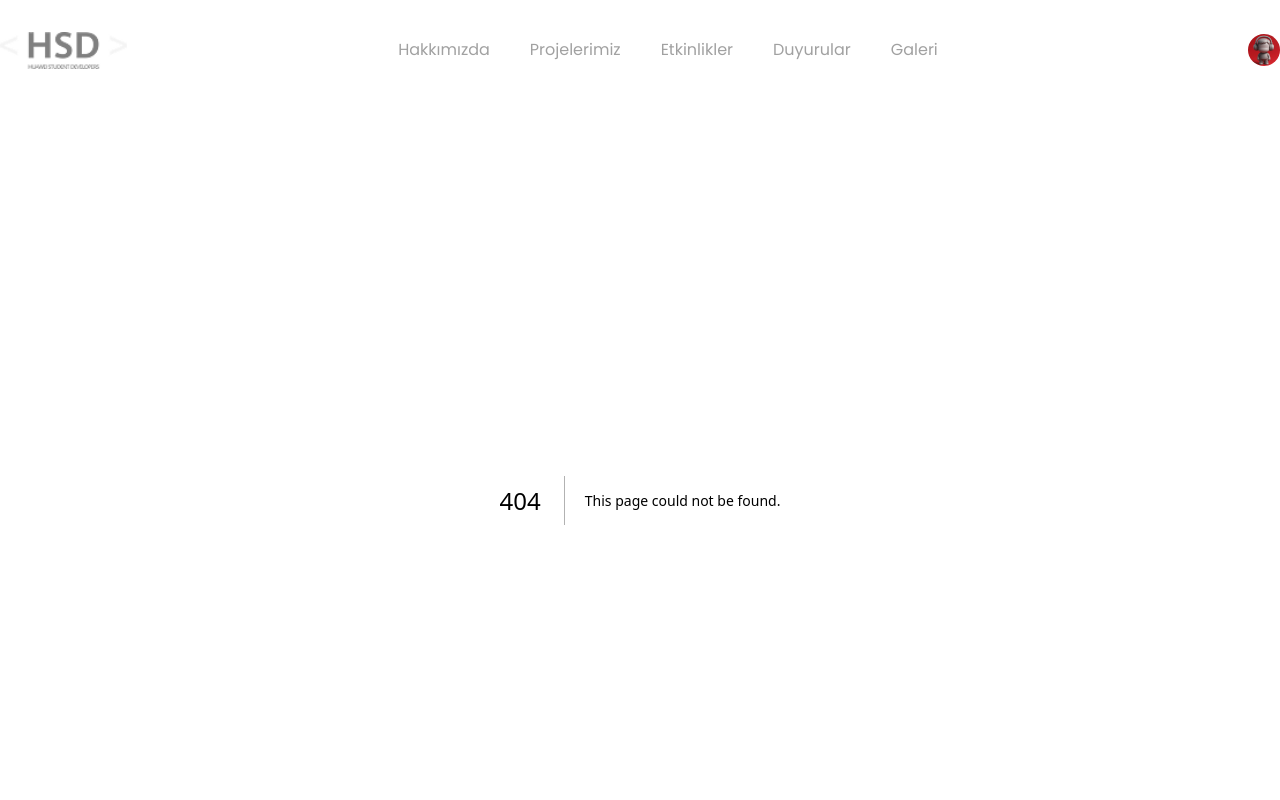
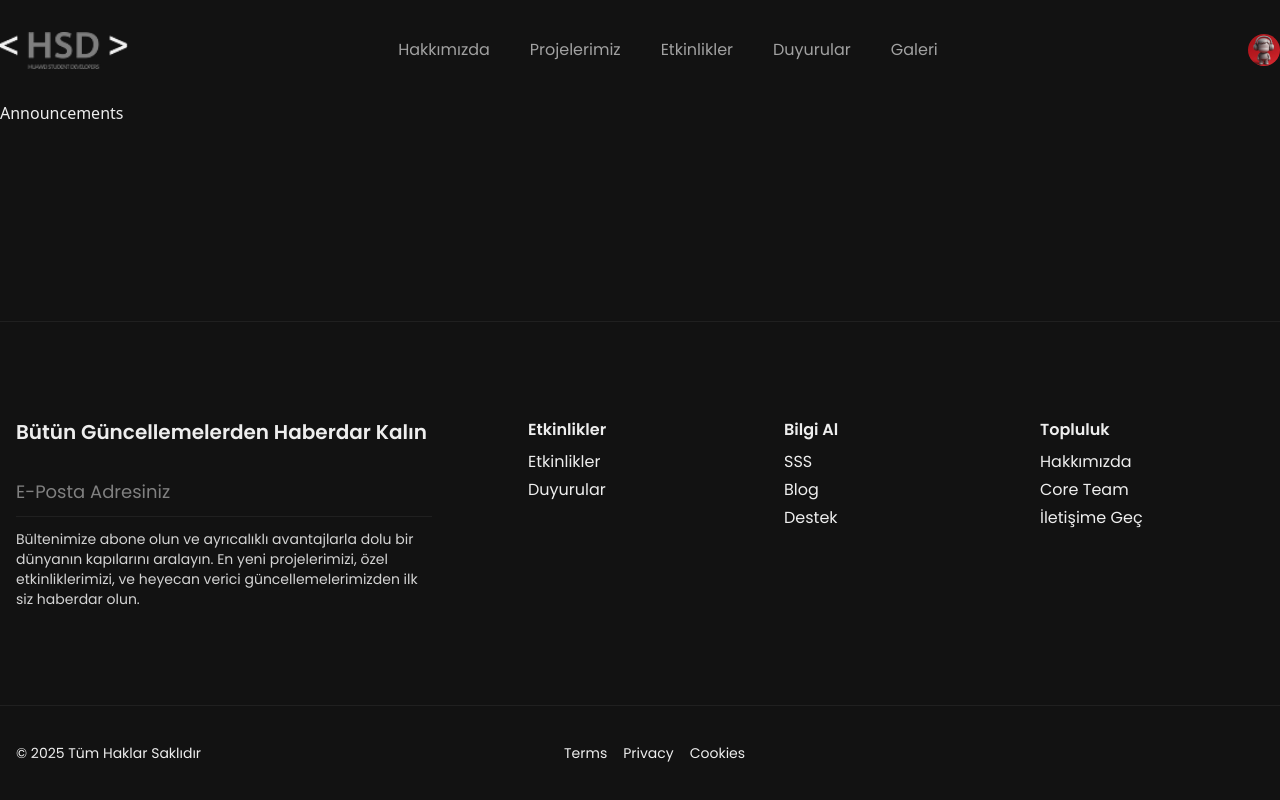
Before and after one commit to HSD-OSTIMTECH/HSD-Landing, a Next.js app: page /announcements in a window 1280 px wide. Before the commit this address had no page. Shown: the top 800 px of the page. Built offline with nearby package versions, Linux system fonts and the light colour scheme; some icons are missing.

Commit message:
feat: created announcements page site

```diff
--- /dev/null
+++ b/pages/announcements.tsx
@@ -0,0 +1,9 @@
+import React from 'react'
+
+const Announcements = () => {
+  return (
+    <div>Announcements</div>
+  )
+}
+
+export default Announcements
```
